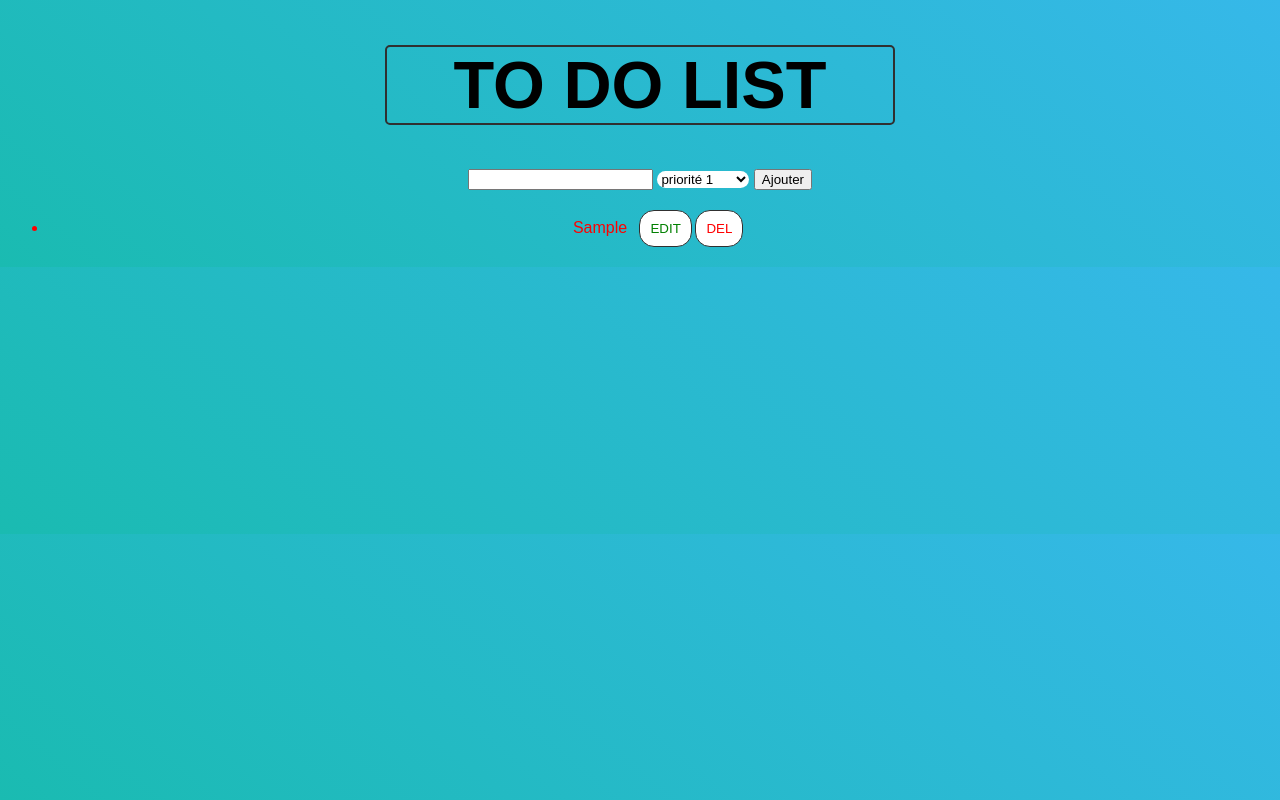
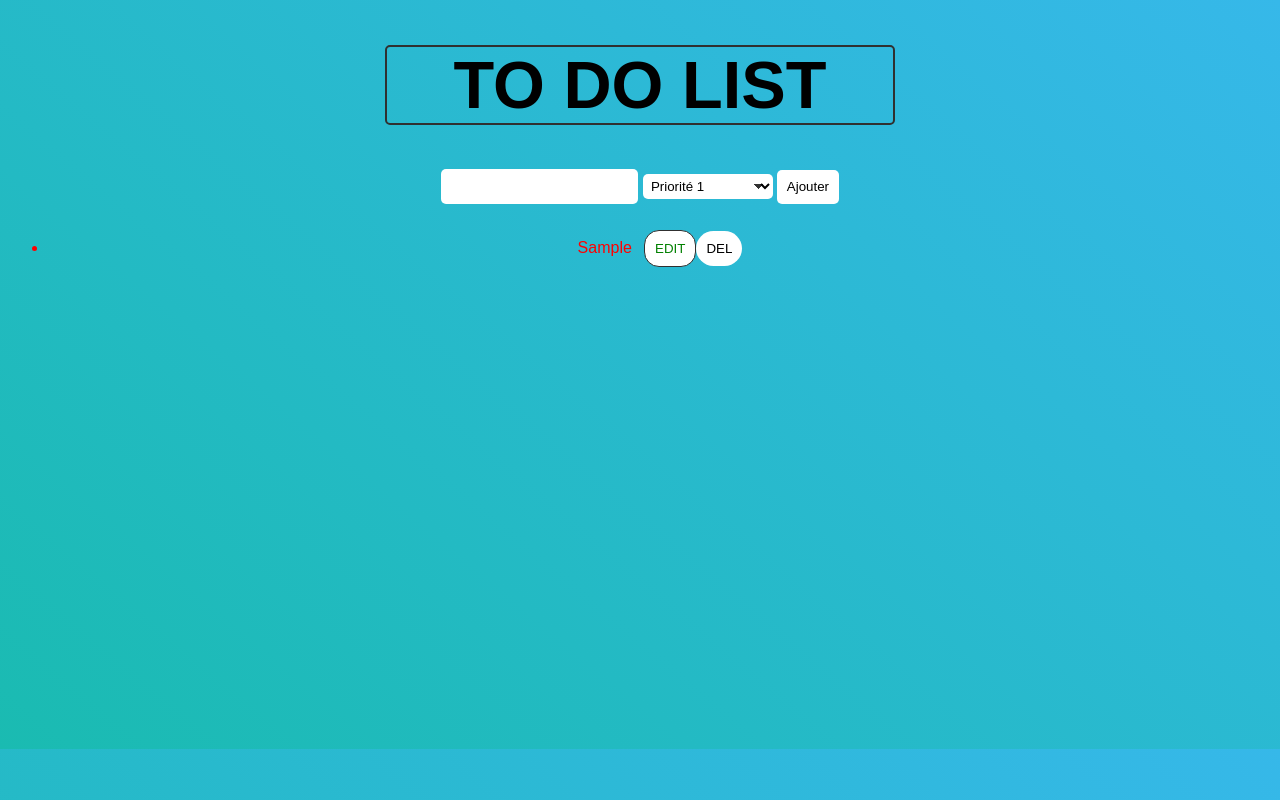
Before and after one commit to Ghostzer/ghostzer.github.io, a plain HTML site: page ToDo/todoListModal.html in a window 1280 px wide. Both pictures are taken after typing "Sample" into the empty fields and a click on the button "Ajouter". Drawn offline with Linux system fonts and the light colour scheme.

Commit message:
Initial commit

```diff
--- a/ToDo/style.css
+++ b/ToDo/style.css
@@ -3,6 +3,7 @@ body {
   background-color: #5FCFF5;
   text-align: center;
   font-family: sans-serif;
+  padding-bottom: 35%;
 }
 
 h1 {
@@ -18,11 +19,44 @@ h1 {
   filter : blur(5px);
 }
 
+#addTodoTxt {
+  border: 0px;
+  border-radius: 5px;
+  padding: 10px;
+  margin-bottom: 10px;
+}
+
 #priorite {
-  border-radius: 10px;
+    border: 0px;
+    border-radius: 5px;
+    width: 130px;
+    overflow: hidden;
+    background: #fafafa url("img/select.png") no-repeat 100% 50%;
+    background-color: white;
+    padding: 4px;
+    -moz-appearance: none;
+}
+
+#priorite option {
+    overflow: hidden;
+    padding: 5px;
+    width: 130%;
+    border: none;
+    box-shadow: none;
+    background: transparent;
+    background-image: none;
+    -webkit-appearance: none;
+}
+
+#priorite option:focus {
+    outline: none;
+}
+
+#addTodoBtn {
   border: 0px;
-  padding-right : 20px;
-  background-color: #FFF;
+  border-radius: 5px;
+  padding: 9.5px;
+  background-color: white;
 }
 
 /*
@@ -32,14 +66,19 @@ span {
 }*/
 
 #delBtn {
-  color: red;
+  border: 0px;
+  border-radius: 20px;
+  padding: 10px;
+  margin-bottom: 10px;
+  background-color: white;
+  /*color: red;
   padding-left: 10px;
   border-radius: 15px;
   border: 0px;
   padding: 10px;
   background-color: #FFF;
   margin: 0.3%;
-  border: 1px solid #303030;
+  border: 1px solid #303030;*/
 }
 
 #delBtn:hover {
@@ -53,6 +92,11 @@ span {
 }
 
 #editBtn {
+  border: 0px;
+  border-radius: 20px;
+  padding: 10px;
+  margin-bottom: 10px;
+  background-color: white;
   padding-left: 10px;
   color:green;
   border-radius: 15px;
--- a/ToDo/todoListModal.html
+++ b/ToDo/todoListModal.html
@@ -14,9 +14,9 @@
     <h1>TO DO LIST</h1>
     <input id="addTodoTxt" type="text" onKeyPress="if(event.keyCode == 13) addTodo()"></input> <!--onKeyPress sert à autoriser la validation de tâche avec la touche "Entrer"-->
     <select id="priorite">
-      <option value="1">priorité 1</option>
-      <option value="2">priorité 2</option>
-      <option value="3">priorité 3</option>
+      <option value="1">Priorité 1</option>
+      <option value="2">Priorité 2</option>
+      <option value="3">Priorité 3</option>
     </select>
     <button id="addTodoBtn" type="button">Ajouter</button>
 
```
Also changed, not shown: ToDo/img/select.png (added).
